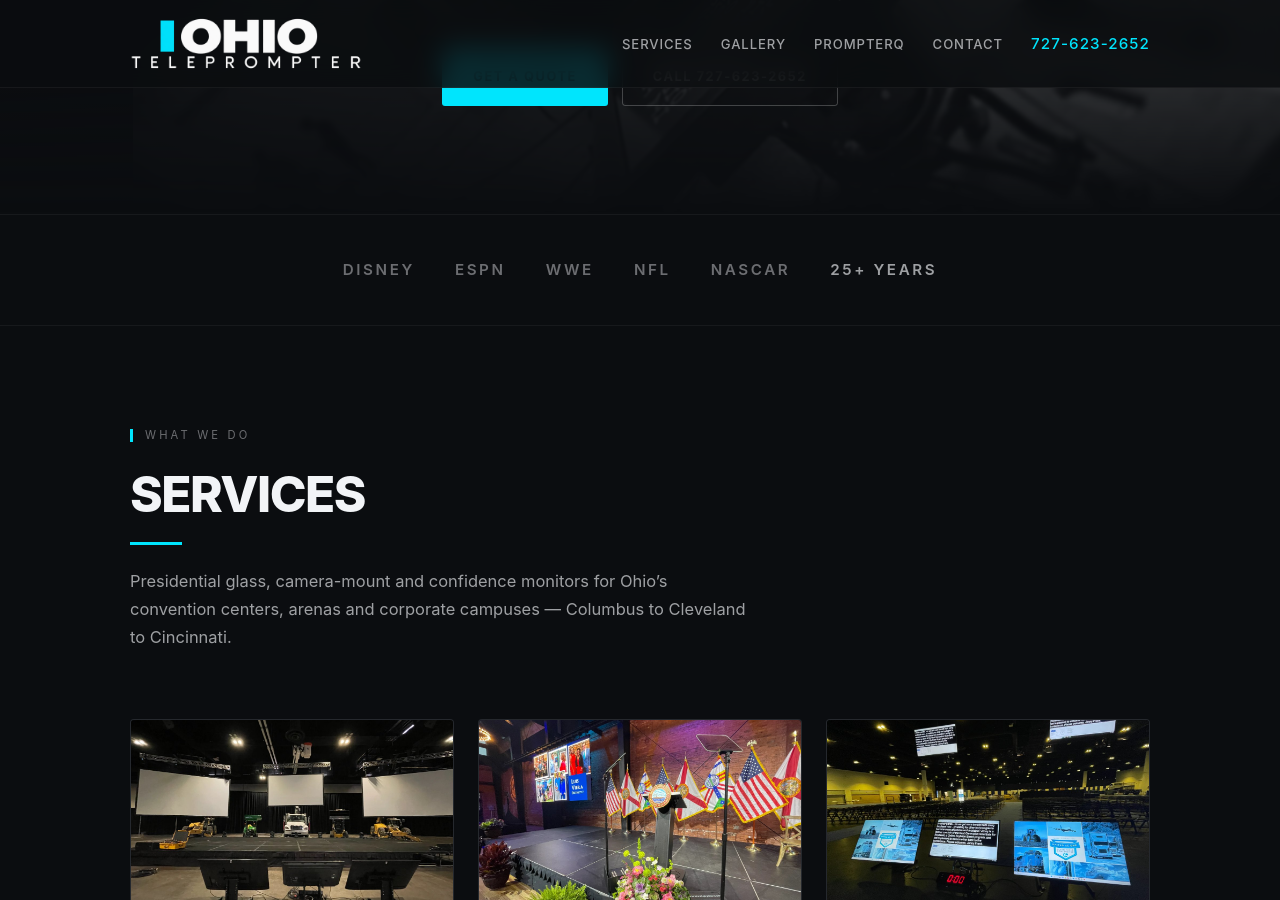
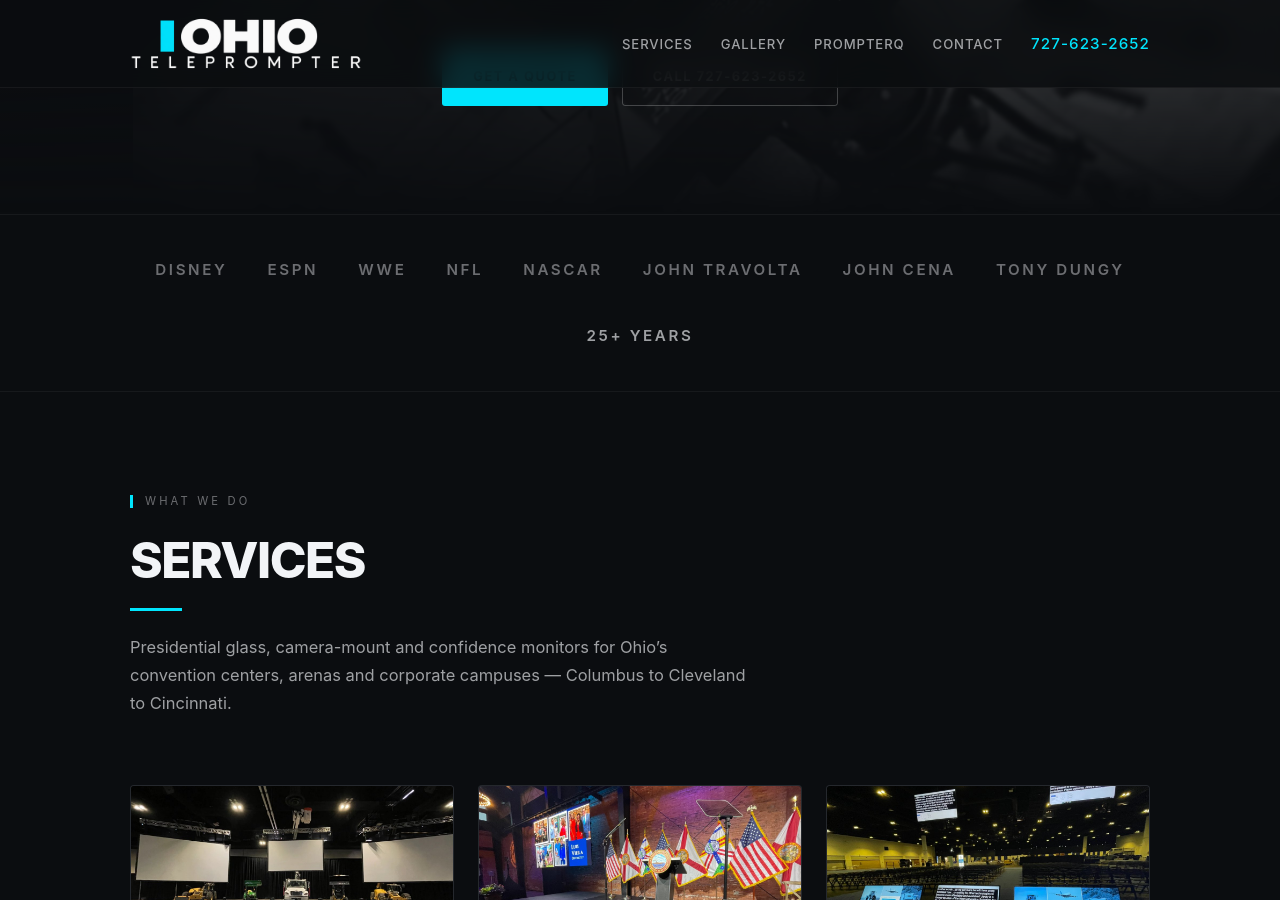
Before and after one commit to jasproj/ohioteleprompter, a Jekyll site: the page index.html, which Jekyll copies as it is, in a window 1280 px wide and 900 px high, scrolled down 640 px. Built offline with Jekyll 4.4.1, drawn with Linux system fonts in a browser that asks for light colours.

Commit message:
Trust row: add John Travolta, John Cena, Tony Dungy (#42)
Claude-Session: https://claude.ai/code/session_01SW4oYwAA8ZEcmkVZYUBX96

Co-authored-by: Claude <noreply@anthropic.com>

```diff
--- a/index.html
+++ b/index.html
@@ -521,6 +521,9 @@
                 <span>WWE</span>
                 <span>NFL</span>
                 <span>NASCAR</span>
+                <span>John Travolta</span>
+                <span>John Cena</span>
+                <span>Tony Dungy</span>
                 <span class="trust-years">25+ Years</span>
             </div>
         </div>
```
